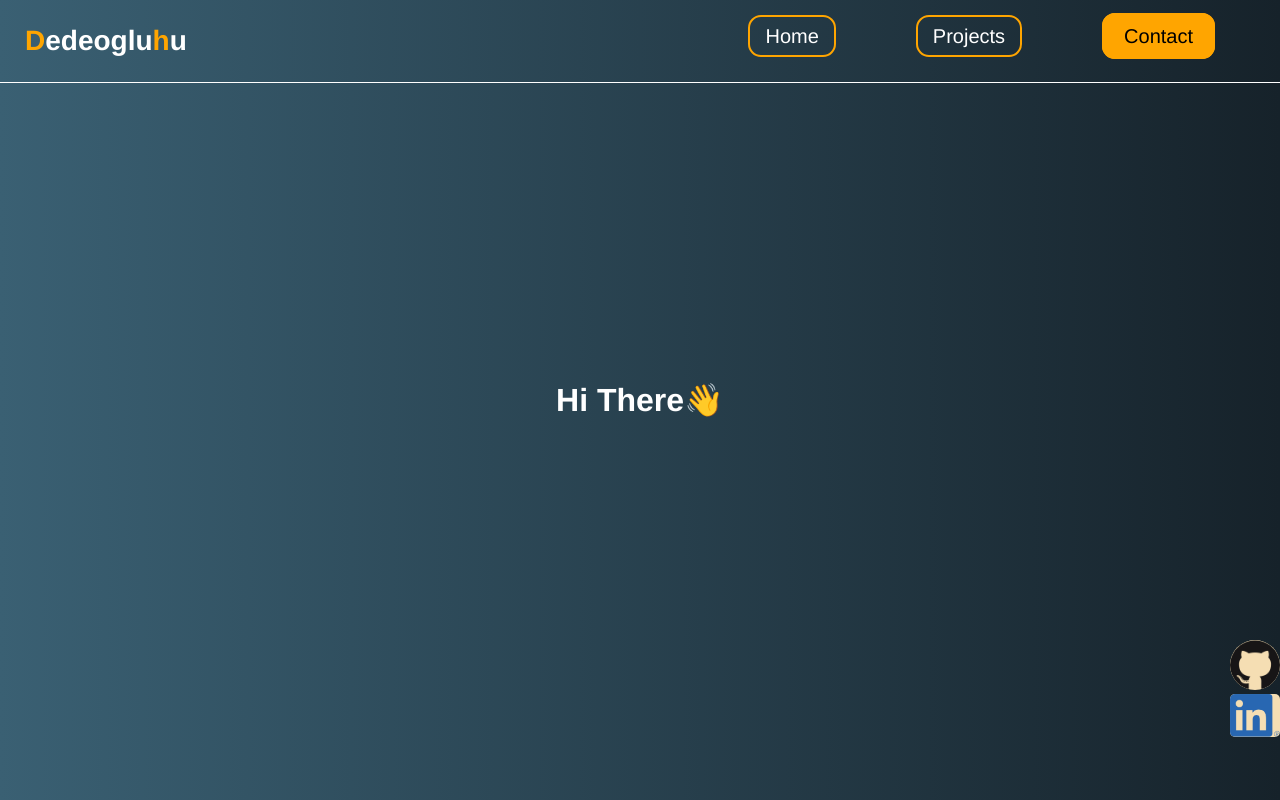
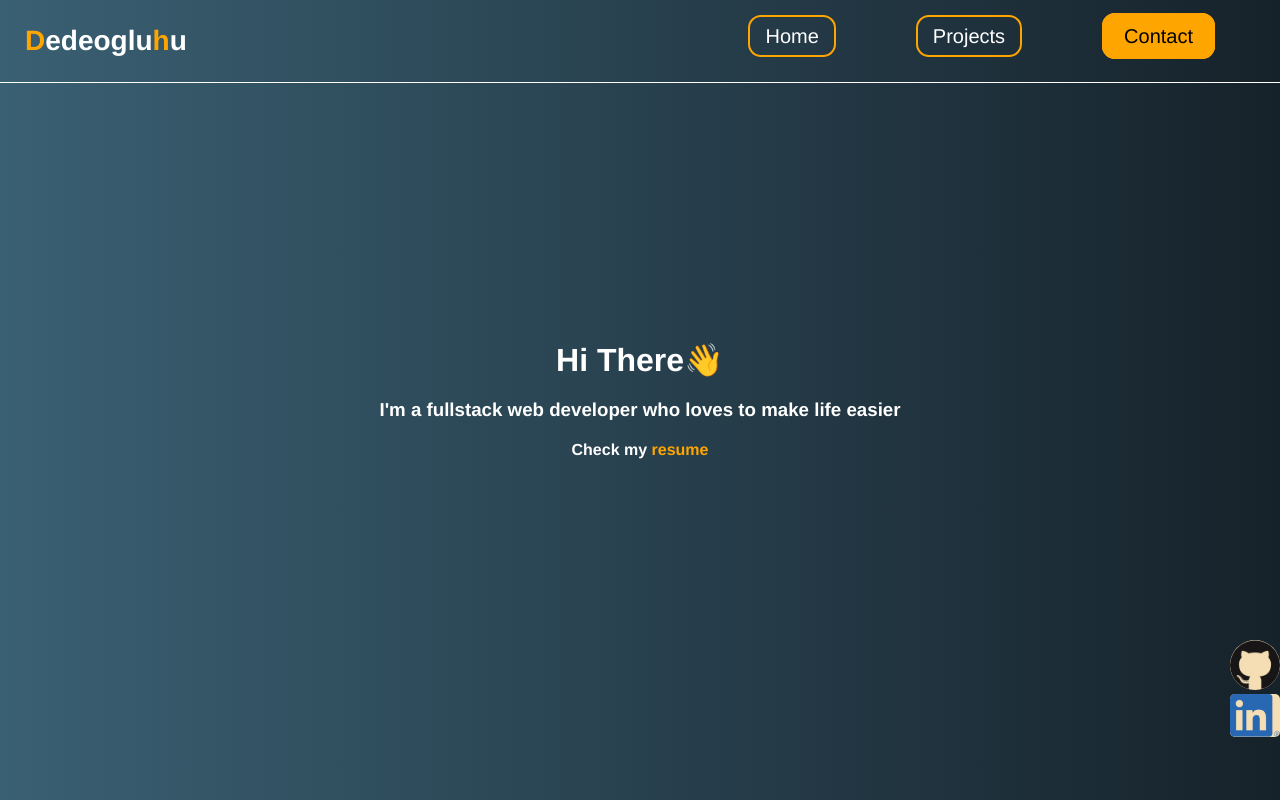
Before and after one commit to dedeogluhu/yet-another-portfolio, a Vue app: page / in a window 1280 px wide. Built offline with nearby package versions, Linux system fonts and the light colour scheme.

Commit message:
added main + about section

```diff
--- a/public/index.html
+++ b/public/index.html
@@ -1,17 +1,22 @@
 <!DOCTYPE html>
 <html lang="en">
+
 <head>
   <meta charset="utf-8">
   <meta http-equiv="X-UA-Compatible" content="IE=edge">
   <meta name="viewport" content="width=device-width,initial-scale=1.0">
   <link rel="icon" href="<%= BASE_URL %>favicon.ico">
-    <title><%= htmlWebpackPlugin.options.title %></title>
+  <title>Dedeogluhu</title>
+  <!--%= htmlWebpackPlugin.options.title %-->
 </head>
+
 <body>
   <noscript>
-      <strong>We're sorry but <%= htmlWebpackPlugin.options.title %> doesn't work properly without JavaScript enabled. Please enable it to continue.</strong>
+    <strong>We're sorry but <%= htmlWebpackPlugin.options.title %> doesn't work properly without JavaScript enabled.
+      Please enable it to continue.</strong>
   </noscript>
   <div id="app"></div>
   <!-- built files will be auto injected -->
 </body>
+
 </html>
--- a/src/components/main-section.vue
+++ b/src/components/main-section.vue
@@ -1,6 +1,14 @@
 <template>
   <div id="main">
-    <h1 id="main-header">Hi There<a href="#">👋</a></h1>
+    <h1 id="main-header">Hi There<a href="#" id="hello">👋</a></h1>
+
+    <h3 class="main-para">
+      I'm a fullstack web developer who loves to make life easier
+    </h3>
+
+    <h4 class="main-para">
+      Check my <a href="#" class="text-orange"> resume</a>
+    </h4>
   </div>
 </template>
 
@@ -13,7 +21,6 @@ export default {
 <style scoped>
 a {
   text-decoration: none;
-  cursor: grab;
 }
 ul {
   list-style: none;
@@ -31,4 +38,17 @@ ul {
 #main-header {
   color: white;
 }
+
+#hello {
+  cursor: grab;
+}
+
+.main-para {
+  margin-top: 20px;
+  color: white;
+}
+
+.text-orange {
+  color: orange;
+}
 </style>
```
Lines whose indentation alone changed are shown as unchanged.
